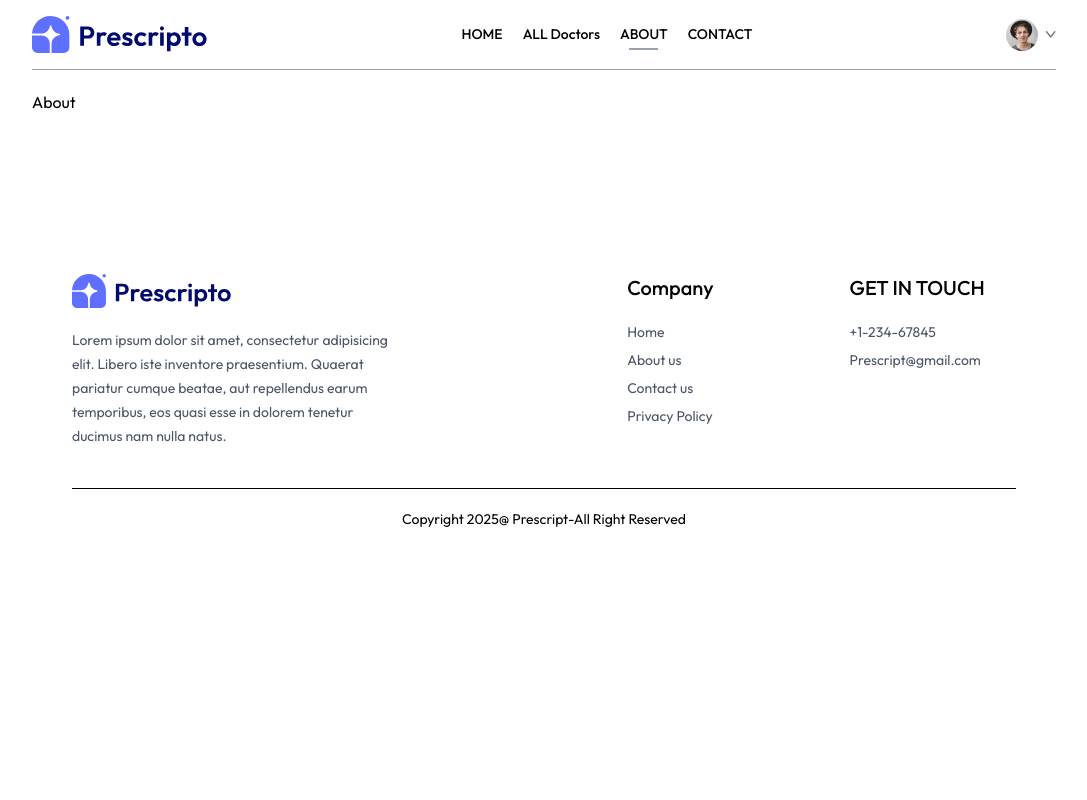
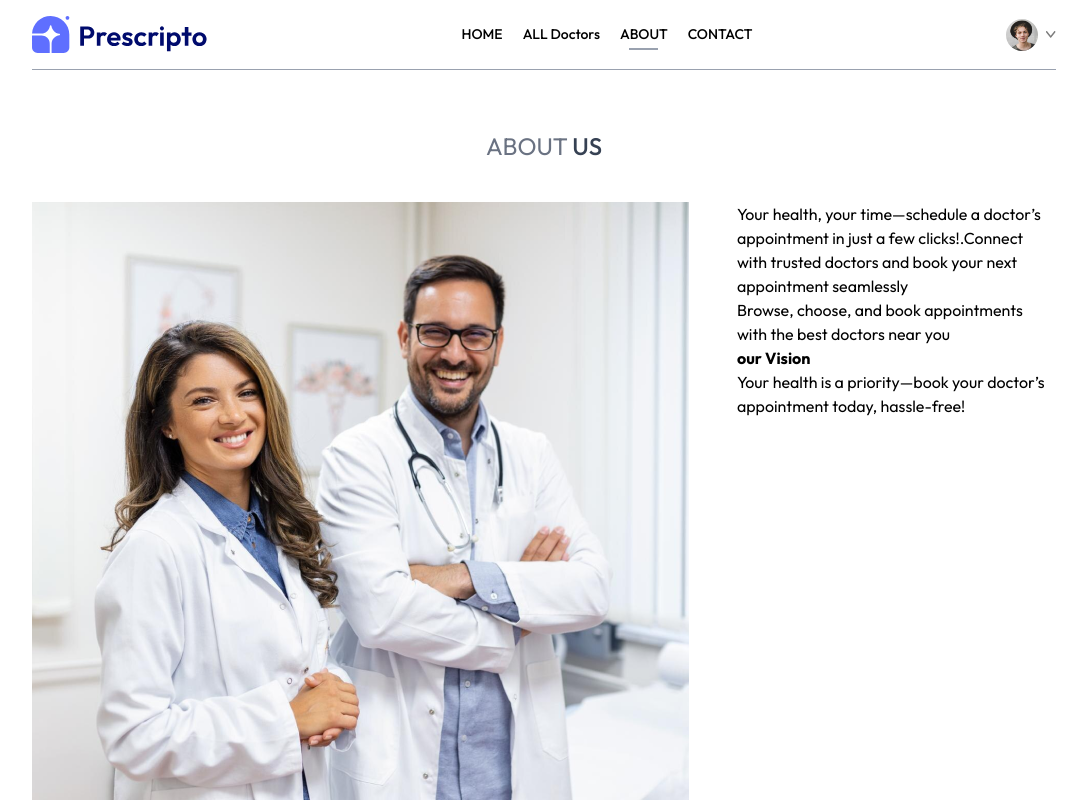
Before and after one commit to Anurag-Kuche/Prescript, a React (Vite) app: page /about in a window 1280 px wide. Shown: the top 800 px of the page, without its empty margins (96-1183 px from the left). Built offline with nearby package versions, Linux system fonts and the light colour scheme.

Commit message:
about us pg started

```diff
--- a/src/pages/About.jsx
+++ b/src/pages/About.jsx
@@ -1,8 +1,23 @@
+import { assets } from "../assets/assets"
 
 
 function About() {
   return (
-    <div>About</div>
+    <div>
+      <div className="text-center text-2xl pt-10 text-gray-500">
+        <p>ABOUT <span className="text-gray-700 font-medium">US</span></p>
+      </div>
+
+      <div className="my-10 flex flex-col md:flex-row gap-12">
+        <img src={assets.about_image} alt="" />
+        <div>
+          <p>Your health, your time—schedule a doctor’s appointment in just a few clicks!.Connect with trusted doctors and book your next appointment seamlessly</p>
+          <p>Browse, choose, and book appointments with the best doctors near you</p>
+          <b>our Vision</b>
+          <p>Your health is a priority—book your doctor’s appointment today, hassle-free!</p>
+        </div>
+      </div>
+    </div>
   )
 }
 
```
